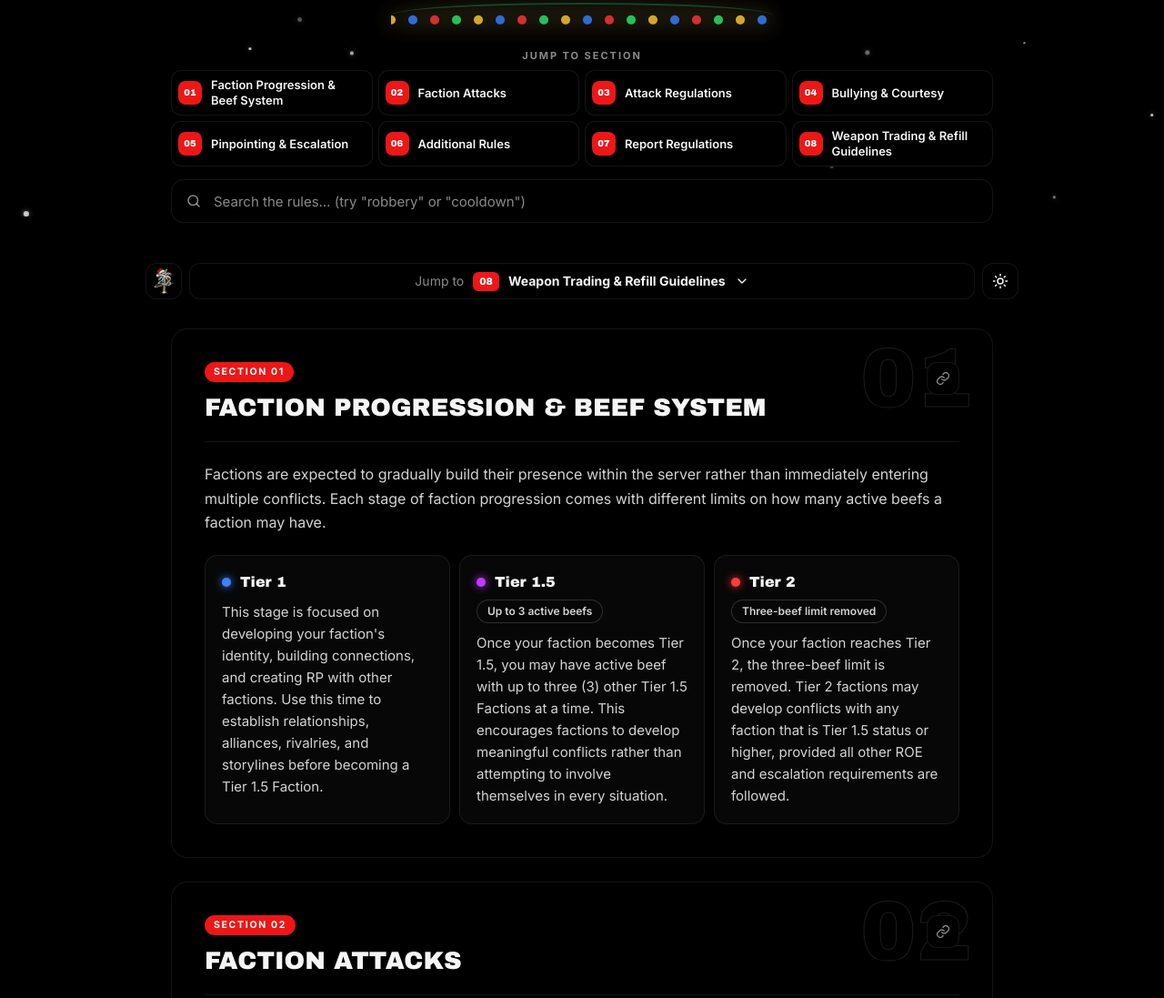
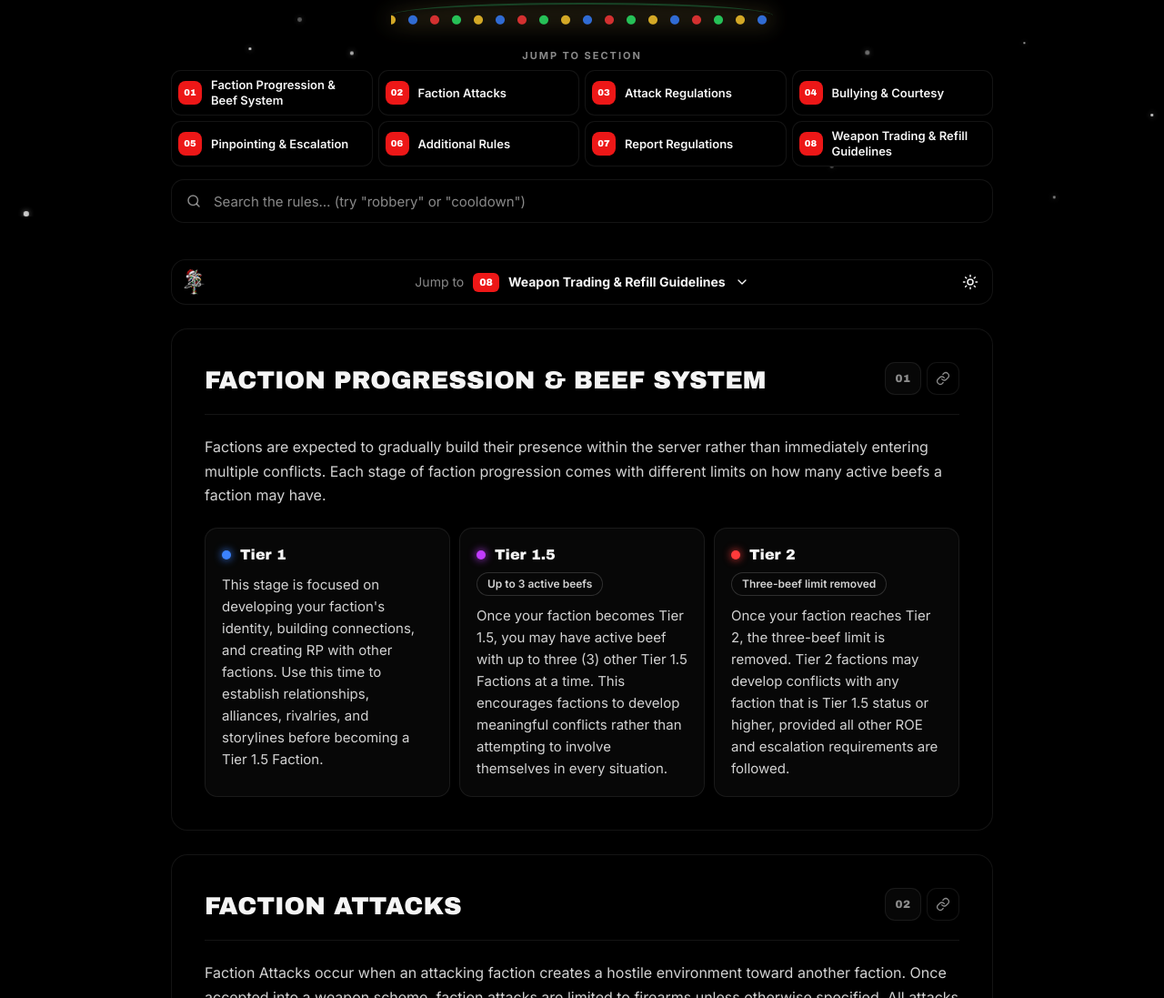
Before and after one commit to Pxckdev/faction-roe, a plain HTML site: page index.html in a window 1280 px wide. Shown: the part 562-1659 px from the top of the page at 91% size. Drawn offline with Linux system fonts and the light colour scheme; animation ran at ten frames a second; a web font is replaced by a local one.

Commit message:
Add files via upload

```diff
--- a/index.html
+++ b/index.html
@@ -262,18 +262,30 @@
   /* =================================================================
      Sticky bar: home · jump menu · light/dark
      ================================================================= */
+  /* A floating rounded bar, exactly as wide as the rule cards */
   .toc-bar {
     position: sticky; top: 0; z-index: 20;
     height: var(--bar-h);
     margin-top: 6px;
-    padding: 12px var(--gutter);
-    background: color-mix(in srgb, var(--bg) 86%, transparent);
+    padding: 8px var(--gutter);
+    pointer-events: none;
+  }
+  .toc-bar-in {
+    position: relative;
+    max-width: calc(var(--col) - var(--gutter) * 2);
+    margin: 0 auto;
+    display: flex; gap: 6px;
+    padding: 4px;
+    border-radius: 16px;
+    border: 1px solid var(--border);
+    background: color-mix(in srgb, var(--bg) 82%, transparent);
     -webkit-backdrop-filter: blur(14px) saturate(140%); backdrop-filter: blur(14px) saturate(140%);
-    border-bottom: 1px solid transparent;
-    transition: border-color .3s ease;
+    pointer-events: auto;
+    transition: box-shadow .3s ease, border-color .3s ease;
   }
-  .toc-bar.stuck { border-bottom-color: var(--border); }
-  .toc-bar-in { position: relative; max-width: var(--col); margin: 0 auto; display: flex; gap: 8px; }
+  .toc-bar.stuck .toc-bar-in { border-color: var(--border-strong); box-shadow: 0 10px 30px rgba(0, 0, 0, .55); }
+  .toc-bar-in .icon-btn, .toc-bar-in .toc-toggle { border-color: transparent; background: transparent; }
+  .toc-bar-in .icon-btn:hover, .toc-bar-in .toc-toggle:hover { background: var(--control-hover); border-color: var(--border); }
   .icon-btn {
     flex: none; width: 40px; height: 40px;
     display: grid; place-items: center;
@@ -309,7 +321,7 @@
   .toc-toggle svg { width: 16px; height: 16px; flex-shrink: 0; transition: transform .3s var(--ease); }
   .toc-toggle[aria-expanded="true"] svg { transform: rotate(180deg); }
   .toc-drop {
-    position: absolute; left: 48px; right: 48px; top: calc(100% + 8px);
+    position: absolute; left: 50px; right: 50px; top: calc(100% + 8px);
     max-height: min(70vh, 520px); overflow: auto; overscroll-behavior: contain;
     padding: 6px;
     border-radius: 16px;
@@ -351,19 +363,9 @@
     background: var(--panel);
     transition: border-color .3s ease, box-shadow .3s ease;
   }
-  /* big faint number in the corner */
-  .doc > section::after {
-    content: counter(sec, decimal-leading-zero);
-    position: absolute; right: 22px; top: 8px;
-    font: 900 clamp(56px, 9vw, 92px)/1 var(--display);
-    color: transparent;
-    -webkit-text-stroke: 1px var(--border-strong);
-    opacity: .7;
-    pointer-events: none;
-  }
   section[id], .sub[id] { scroll-margin-top: calc(var(--bar-h) + 18px); }
 
-  .sec-head { position: relative; padding: 0 52px 20px 0; border-bottom: 1px solid var(--border); }
+  .sec-head { position: relative; min-height: 36px; padding: 4px 96px 20px 0; border-bottom: 1px solid var(--border); }
   h2.sec {
     font-family: var(--display);
     font-weight: 800;
@@ -373,14 +375,16 @@
     margin: 0;
     overflow-wrap: break-word;
   }
-  h2.sec::before {
-    content: "Section " counter(sec, decimal-leading-zero);
-    display: table;
-    margin-bottom: 12px;
-    padding: 3px 10px;
-    border-radius: 999px;
-    font: 700 10.5px/16px var(--body); letter-spacing: .16em;
-    color: #fff; background: var(--accent);
+  /* small section number next to the copy-link button */
+  .sec-num {
+    display: inline-grid; place-items: center;
+    height: 36px; min-width: 40px; padding: 0 9px; margin-right: 6px;
+    border-radius: 11px;
+    border: 1px solid var(--border);
+    background: var(--row);
+    font: 800 12px/1 var(--display);
+    color: var(--text-muted);
+    letter-spacing: .04em;
   }
   .copy-wrap { position: absolute; top: 0; right: 0; display: flex; align-items: center; z-index: 1; }
   .copy {
@@ -398,7 +402,7 @@
   .copy:active { transform: scale(.92); }
   .copy svg { width: 16px; height: 16px; }
   .copied {
-    position: absolute; right: 44px; top: 50%;
+    position: absolute; right: calc(100% + 8px); top: 50%;
     white-space: nowrap;
     font-size: 12px; line-height: 16px; font-weight: 600;
     padding: 5px 10px;
@@ -569,7 +573,7 @@
     .toc-bar { padding-top: 10px; padding-bottom: 10px; }
     .toc-toggle .k { display: none; }
     .toc-drop { left: 0; right: 0; }
-    .sec-head { padding-right: 44px; }
+    .sec-head { padding-right: 90px; }
     .rules > li { padding: 10px 12px 10px 28px; }
     .rules > li::before { left: 12px; top: 20px; }
     .callout { padding: 12px; }
@@ -996,11 +1000,12 @@
       return fallbackCopy(text) ? Promise.resolve() : Promise.reject();
     }
     var icon = '<svg viewBox="0 0 24 24" fill="none" stroke="currentColor" stroke-width="2" stroke-linecap="round" stroke-linejoin="round" aria-hidden="true"><path d="M10 13a5 5 0 0 0 7.5.5l3-3a5 5 0 0 0-7-7l-1.7 1.7"/><path d="M14 11a5 5 0 0 0-7.5-.5l-3 3a5 5 0 0 0 7 7l1.7-1.7"/></svg>';
-    sections.forEach(function (sec) {
+    sections.forEach(function (sec, i) {
       var title = sec.querySelector('h2').textContent;
+      var num = (i < 9 ? '0' : '') + (i + 1);
       var wrap = document.createElement('div');
       wrap.className = 'copy-wrap';
-      wrap.innerHTML = '<span class="copied" aria-hidden="true">Link copied</span><button type="button" class="copy">' + icon + '</button>';
+      wrap.innerHTML = '<span class="copied" aria-hidden="true">Link copied</span><span class="sec-num" title="Section ' + num + '">' + num + '</span><button type="button" class="copy">' + icon + '</button>';
       var b = wrap.querySelector('button'), tip = wrap.querySelector('.copied'), timer;
       b.setAttribute('aria-label', 'Copy link to ' + title + ' section');
       b.addEventListener('click', function () {
```
